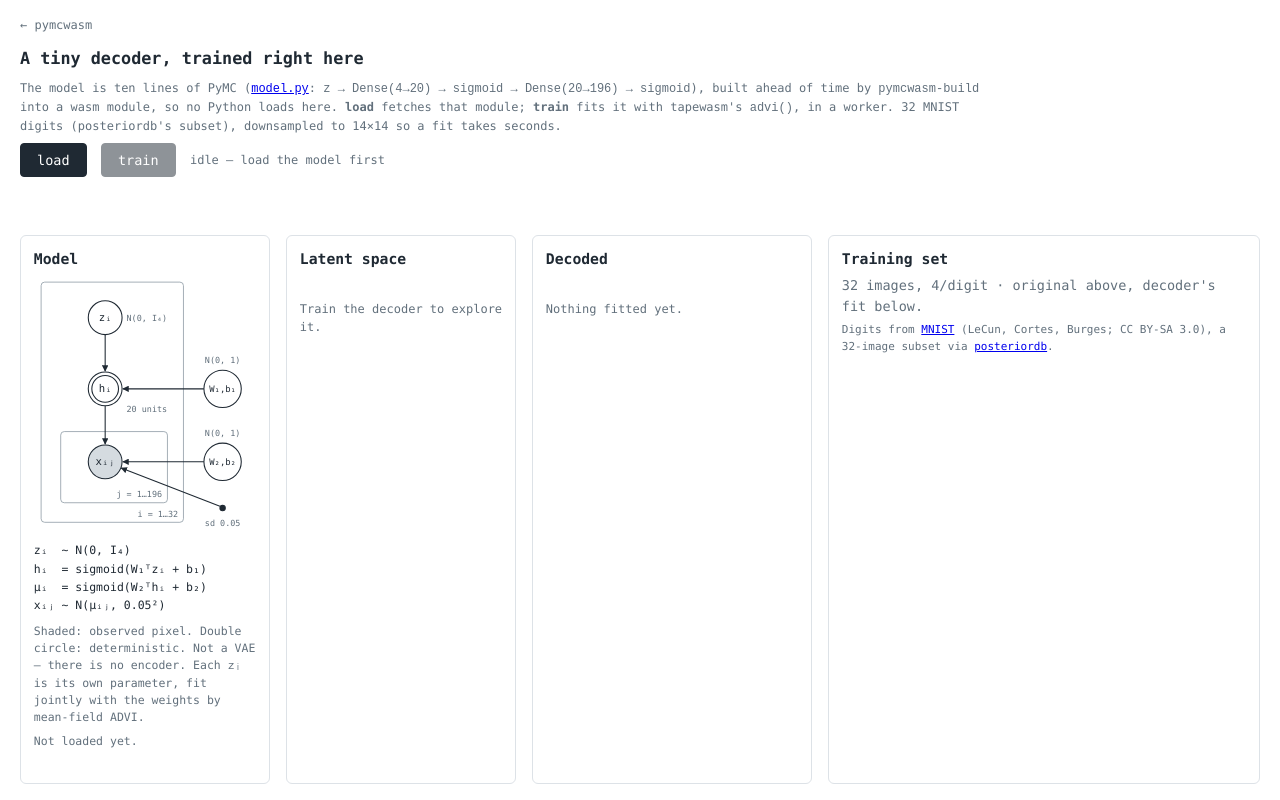
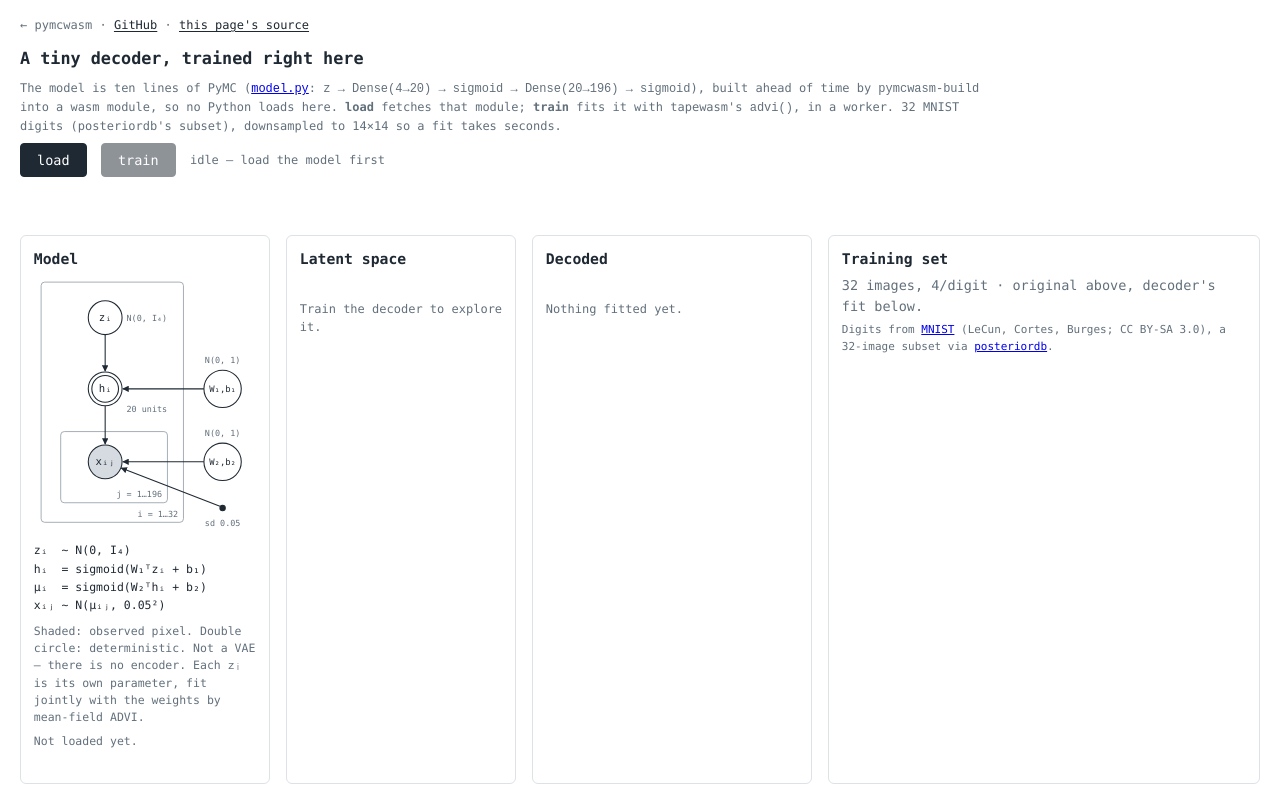
Before and after one commit to habakan/pymcwasm, a website: page examples/live-decoder/index.html in a window 1280 px wide. Drawn offline with Linux system fonts and the light colour scheme.

Commit message:
feat: link GitHub and each page's source from the top of every page (#32)
Visitors land on an example from a shared link, and the repository was only named at the bottom of the index.

```diff
--- a/examples/live-decoder/index.html
+++ b/examples/live-decoder/index.html
@@ -76,9 +76,11 @@
            display: flex; flex-direction: column; align-items: center; gap: 3px; }
   .thumb canvas { image-rendering: pixelated; width: 66px; height: 66px; }
   .thumb .tag { font-size: 9.5px; color: var(--dim); }
+  nav.links { color: var(--dim); font-size: 12px; flex: none; }
+  nav.links a[href^="https://github.com"] { color: var(--ink); text-decoration: underline; text-underline-offset: 2px; }
 </style>
 
-<a class="home" href="../../">&larr; pymcwasm</a>
+<nav class="links"><a class="home" href="../../">&larr; pymcwasm</a> · <a class="home" href="https://github.com/habakan/pymcwasm">GitHub</a> · <a class="home" href="https://github.com/habakan/pymcwasm/tree/main/examples/live-decoder">this page's source</a></nav>
 <header>
   <h1>A tiny decoder, trained right here</h1>
   <p class="desc">
```
Also changed, not shown: examples/bart/index.html (+3 -1 lines), examples/browser/index.html (+3 -1 lines), examples/pyodide/index.html (+3 -1 lines), index.html (+2 -0 lines).
